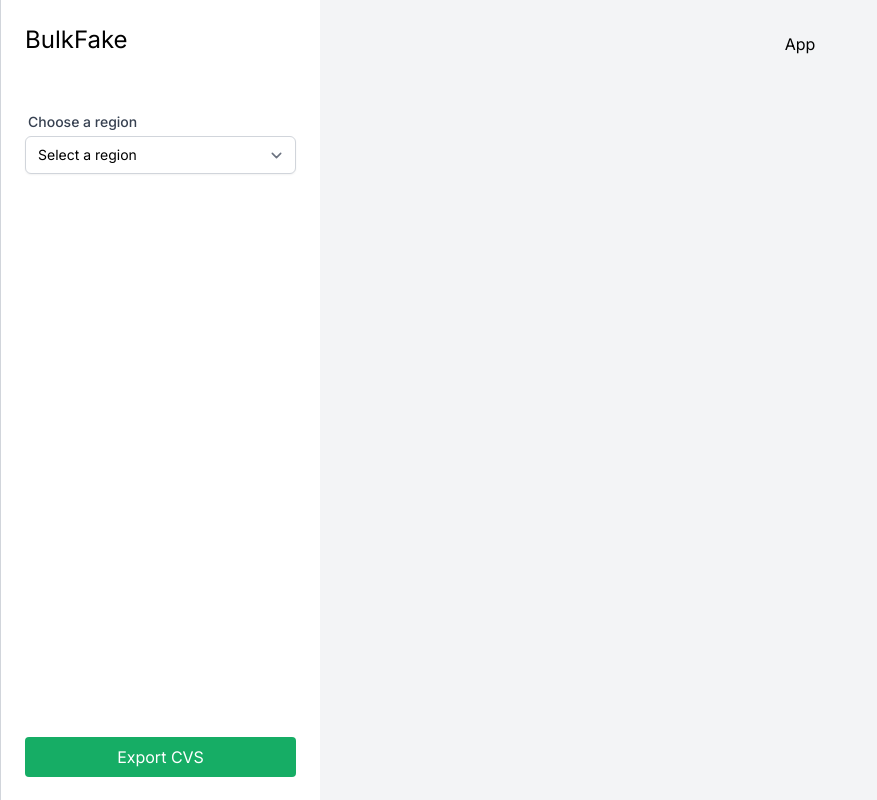
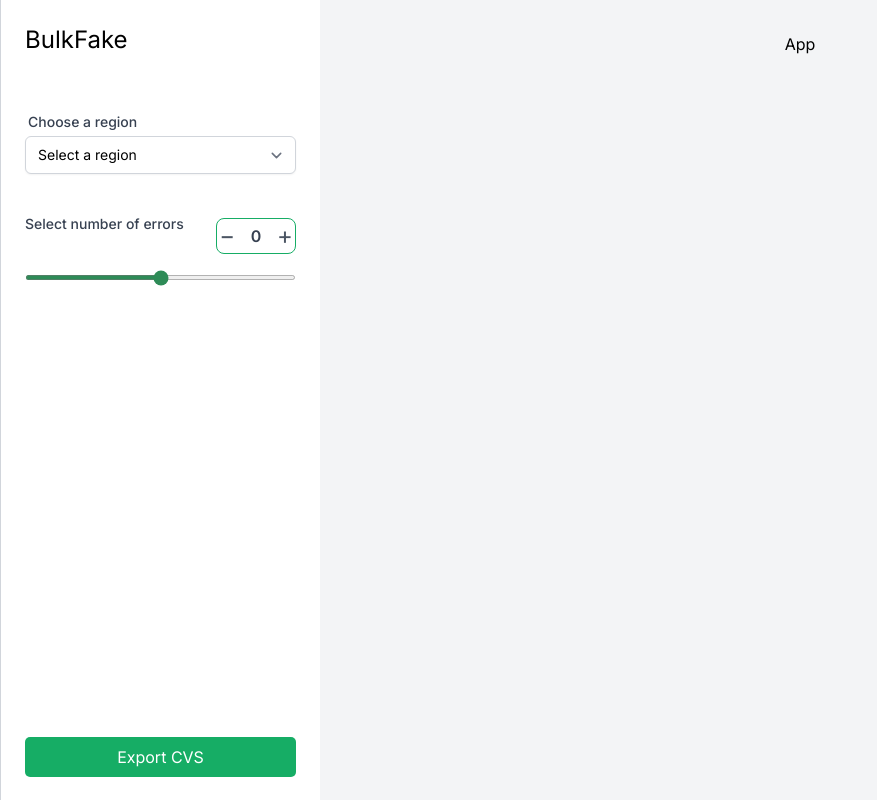
Before and after one commit to MrJeyhun/bulkfake, a React (Vite) app: page / in a window 1280 px wide. Shown: the whole page, without its empty margins (0-877 px from the left). Built offline with nearby package versions, Linux system fonts and the light colour scheme.

Commit message:
created counter component

```diff
--- /dev/null
+++ b/src/components/Counter.tsx
@@ -0,0 +1,26 @@
+const Counter = () => {
+  return (
+    <div className="flex flex-row h-9 w-20 rounded-lg relative bg-transparent mt-1 border border-[#16ad65] custom-number-input">
+      <button
+        data-action="decrement"
+        className=" bg-white-300 text-gray-600 h-full w-20 rounded-l cursor-pointer outline-none"
+      >
+        <span className="m-auto text-2xl font-thin">−</span>
+      </button>
+      <input
+        type="number"
+        className="outline-none focus:outline-none border-0 focus:border-0 text-center w-full font-semibold text-md hover:text-black focus:text-black md:text-basecursor-default flex items-center text-gray-700"
+        name="custom-input-number"
+        value="0"
+      ></input>
+      <button
+        data-action="increment"
+        className="bg-white-300 text-gray-600 hover:text-gray-700 h-full w-20 rounded-r cursor-pointer"
+      >
+        <span className="m-auto text-2xl font-thin">+</span>
+      </button>
+    </div>
+  );
+};
+
+export default Counter;
--- a/src/components/Sidebar.tsx
+++ b/src/components/Sidebar.tsx
@@ -1,7 +1,18 @@
+import { useState } from "react";
+import Counter from "./Counter";
+
 const Sidebar = () => {
+  const [rangeValue, setRangeValue] = useState(50);
+
+  const handleSliderChange = (event: any) => {
+    setRangeValue(event.target.value);
+  };
+
   return (
     <div className="h-full bg-white w-1/4 p-6 border-l border-gray-300">
-      <div className="flex mb-4 text-2xl">BulkFake</div>
+      <div id="test" className="flex mb-4 text-2xl">
+        BulkFake
+      </div>
       <div className="mb-4 pt-10 h-2/3">
         <div className="flex pl-[3px]">
           <label
@@ -15,7 +26,7 @@ const Sidebar = () => {
           <select
             id="region"
             name="region"
-            className="mt-1 block w-full py-2 px-3 border border-gray-300 bg-white rounded-md shadow-sm focus:outline-none focus:ring-indigo-500 focus:border-indigo-500 sm:text-sm"
+            className="mt-1 block w-full py-2 px-3 border-gray-300 bg-white rounded-md shadow-sm focus:outline-none focus:ring-indigo-500 focus:border-indigo-500 sm:text-sm"
             value=""
           >
             <option value="">Select a region</option>
@@ -25,9 +36,28 @@ const Sidebar = () => {
             <option value="west">West</option>
           </select>
         </div>
+        <div className="flex pt-10 justify-between">
+          <label
+            className="block text-sm font-medium text-gray-700"
+            htmlFor="errorRange"
+          >
+            Select number of errors
+          </label>
+          <Counter />
+        </div>
+        <div className="mt-2">
+          <input
+            type="range"
+            min="0"
+            max="100"
+            value={rangeValue}
+            onChange={handleSliderChange}
+            className="w-full border-[0px] h-[5px] accent-[seagreen]"
+          />
+        </div>
       </div>
       <div className="flex items-end h-1/4">
-        <button className="w-full bg-[#16ad65] text-white py-2 px-4 rounded hover:bg-green-600 focus:outline-none focus:ring focus:ring-blue-300">
+        <button className="w-full bg-[#16ad65] text-white py-2 px-4 rounded hover:bg-green-600 focus:outline-none focus:ring focus:ring-blue-300 rounded-[5px]">
           Export CVS
         </button>
       </div>
--- a/src/index.css
+++ b/src/index.css
@@ -62,3 +62,36 @@ p, h1, h2, h3, h4, h5, h6 {
 #root, #__next {
   isolation: isolate;
 }
+
+
+/*
+  Custom counter outline none issue
+*/
+input[type='number']::-webkit-inner-spin-button,
+input[type='number']::-webkit-outer-spin-button {
+  -webkit-appearance: none;
+  margin: 0;
+}
+
+.custom-number-input input:focus {
+  outline: none !important;
+  outline-style: none;
+
+}
+
+.custom-number-input button:focus {
+  outline: none !important;
+  outline-style: none;
+
+}
+
+*:focus {
+  outline: none !important;
+  outline-style: none;
+
+}
+
+textarea:focus, input:focus{
+  outline: none;
+  outline-style: none;
+}
```
